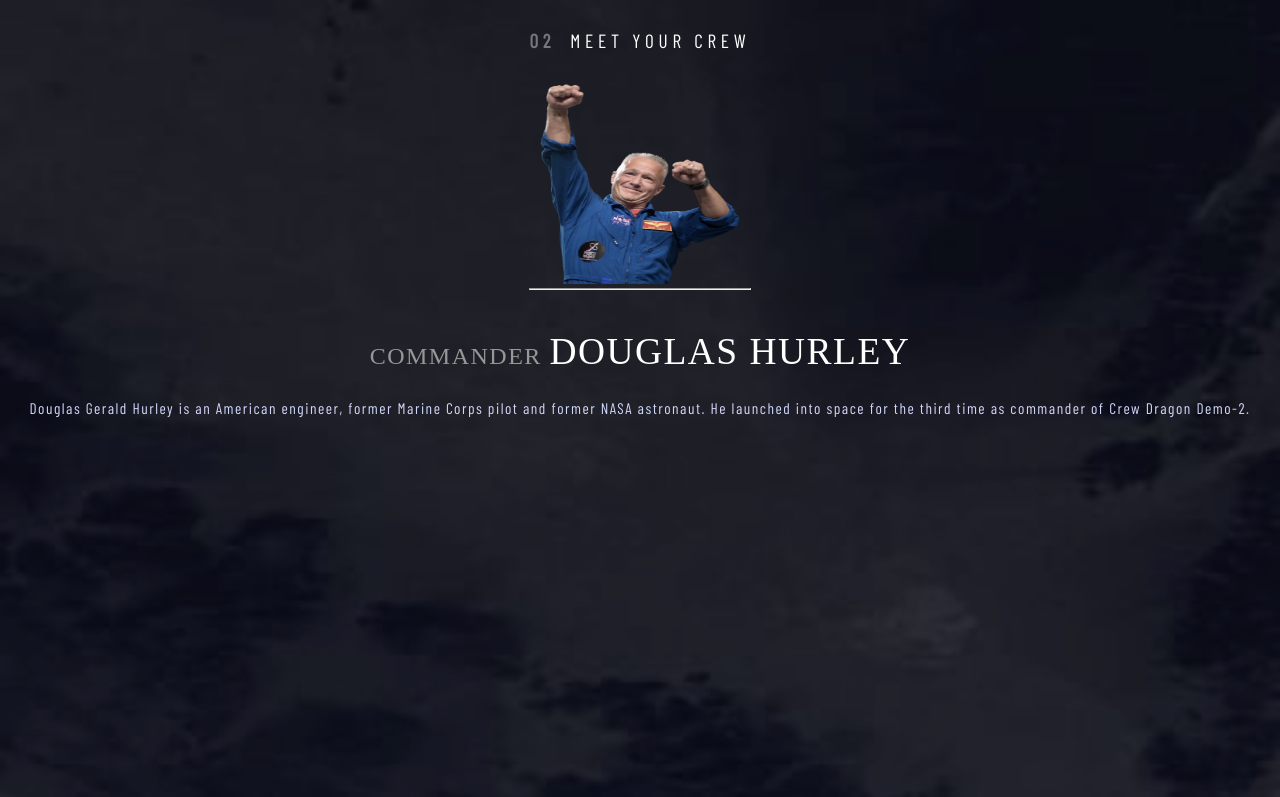
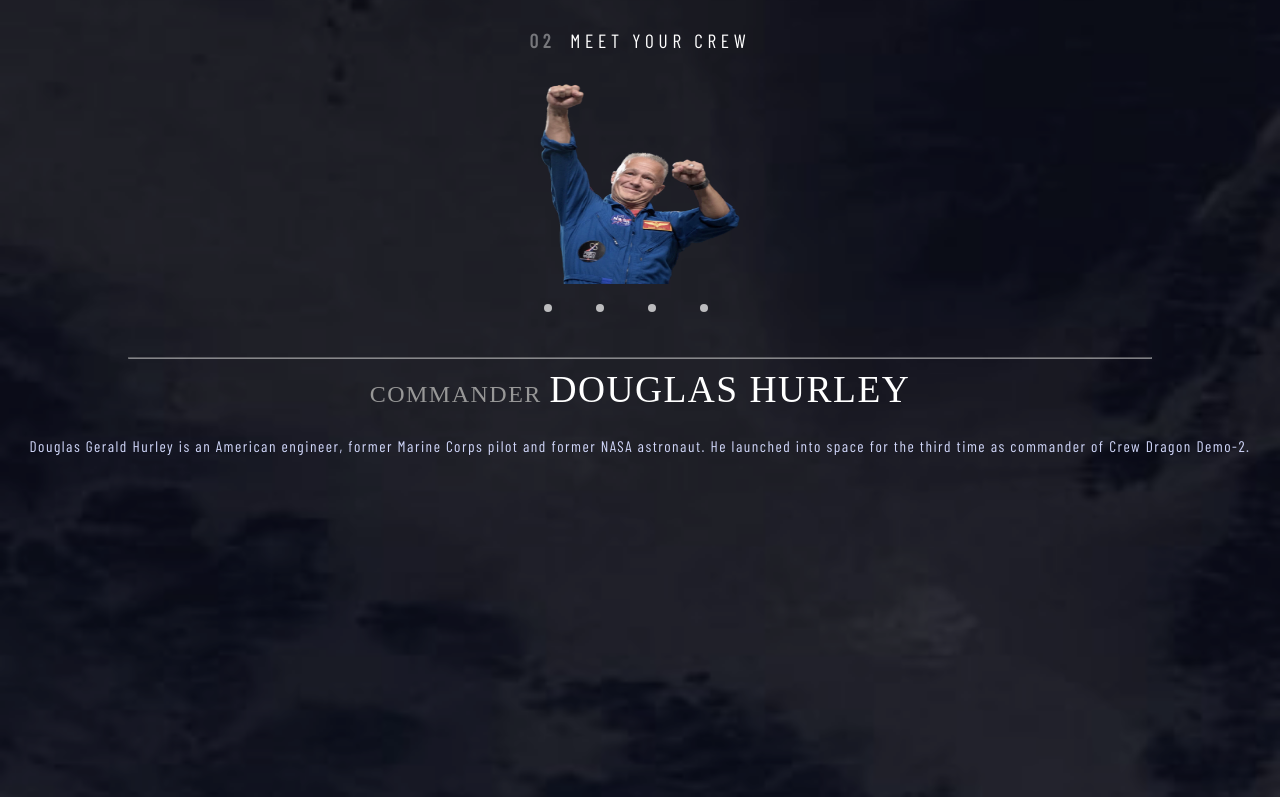
Before and after one commit to zastar23/space-app, a website with bundled scripts: page crew-commander.html in a window 1280 px wide. Shown: the part 55-852 px from the top of the page. Built offline with nearby package versions, Linux system fonts and the light colour scheme; a web font is replaced by a local one.

Commit message:
Change to the crew page

```diff
--- a/assets/src/sass/_crew.scss
+++ b/assets/src/sass/_crew.scss
@@ -66,6 +66,38 @@
 		line-height: 1.5;
 		letter-spacing: 1.5px;
 	}
+
+	&--line {
+		position: absolute;
+		z-index: 1;
+		width: 80%;
+		left: 10%;
+		top: 45%;
+		opacity: 0.5;
+		background-color: $neutral;
+		transform: translate(-10% -45%);
+	}
+
+	&-dots {
+		border: none;
+		background-color: $neutral;
+		opacity: 0.7;
+		height: 0.5rem;
+		width: 0.5rem;
+		border-radius: 50%;
+		margin-right: 1.75rem;
+		cursor: pointer;
+		transition: all 0.5s;
+	}
+}
+
+.dot-container {
+	display: flex;
+	justify-content: center;
+	gap: 1rem;
+	align-items: end;
+	text-align: center;
+	margin: 1rem auto;
 }
 
 .style-for-bg {
--- a/assets/src/script/crew.js
+++ b/assets/src/script/crew.js
@@ -1,3 +1,37 @@
 import data from "../../../data.json" assert { type: "json" };
 
 console.log(data);
+const img = document.querySelector(".main--moon");
+const role = document.querySelector(".role");
+const headingName = document.querySelector(".name");
+const text = document.querySelector(".main--crew--info_text");
+
+const dotContainer = document.querySelector(".dot-container");
+
+// create dots
+const createDots = function () {
+	for (let i = 0; i <= 3; i++) {
+		const dot = document.querySelector(".main--crew-dots");
+
+		dotContainer.insertAdjacentHTML(
+			"beforeend",
+			`<div class="main--crew-dots" data-set = ${i + 1} ></div>`
+		);
+	}
+};
+
+createDots();
+
+// add event delegation
+
+dotContainer.addEventListener("click", function (e) {
+	if (e.target.classList.contains("main--crew-dots")) {
+		const dot = e.target.dataset;
+		if ((dot.dataset = "2")) {
+			role.innerHTML = data.crew[1].role;
+			headingName.innerHTML = data.crew[1].name;
+			img.src = data.crew[1].images.webp;
+			text.innerHTML = data.crew[1].bio;
+		}
+	}
+});
--- a/crew-commander.html
+++ b/crew-commander.html
@@ -72,7 +72,7 @@
 			</nav>
 		</header>
 		<main class="main main--crew">
-			<div class="main--destinations--slider">
+			<div class="main--destinations--slider crew--slider">
 				<p class="main--destinations--nav--location">
 					<span class="nr">02 </span> Meet your crew
 				</p>
@@ -84,13 +84,14 @@
 					class="main--moon"
 				/>
 				<hr class="main--crew--line" />
-				<div class="main--crew-dots"></div>
+				<div class="dot-container"></div>
 			</div>
 
 			<section class="main--crew----info">
 				<div class="main--crew--info_container">
 					<h1 class="main--crew--heading">
-						Commander <span class="name">Douglas Hurley</span>
+						<span class="role">Commander </span
+						><span class="name">Douglas Hurley</span>
 					</h1>
 					<p class="main--crew--info_text">
 						Douglas Gerald Hurley is an American engineer, former
```
Also changed, not shown: assets/style/main.css, 1 other file.
